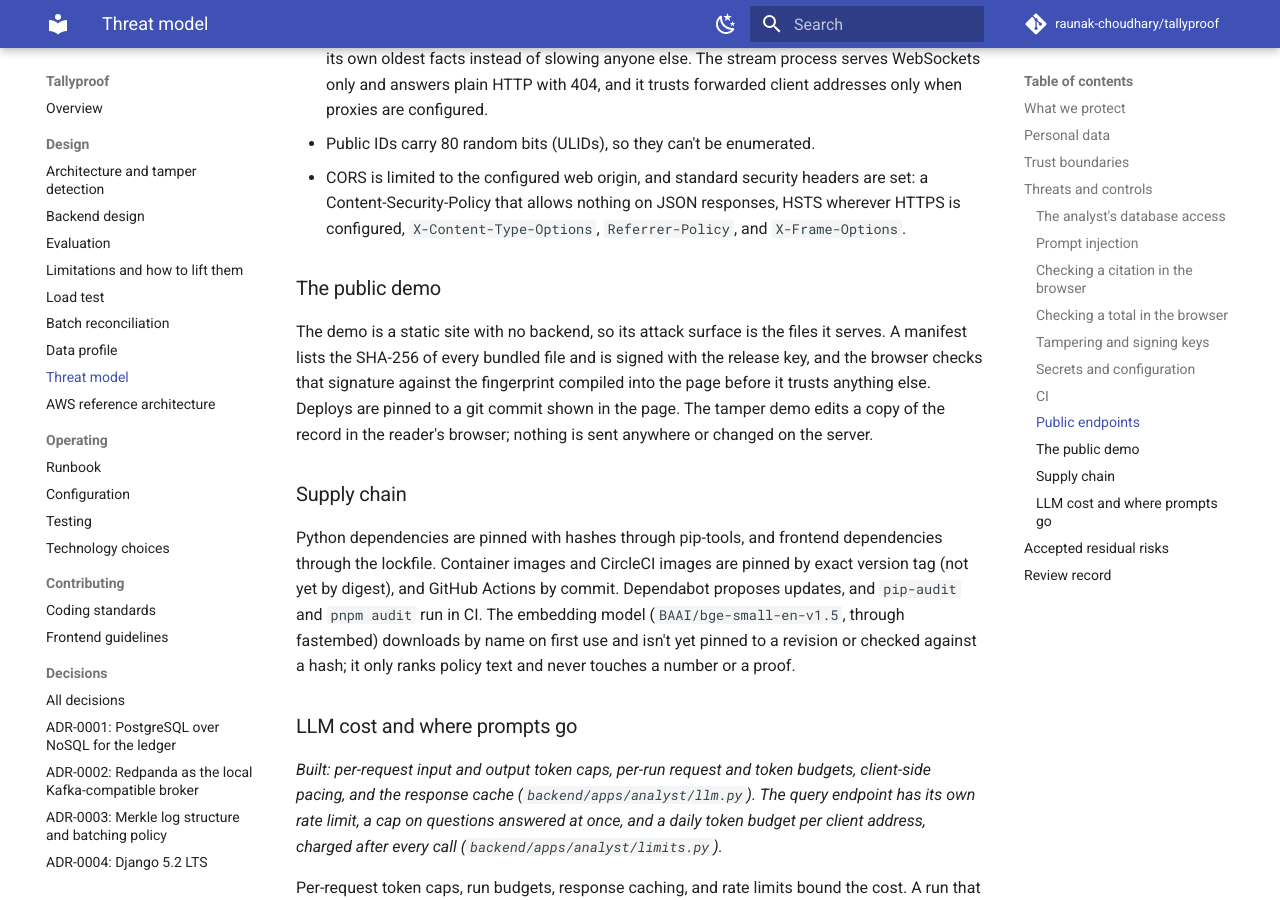
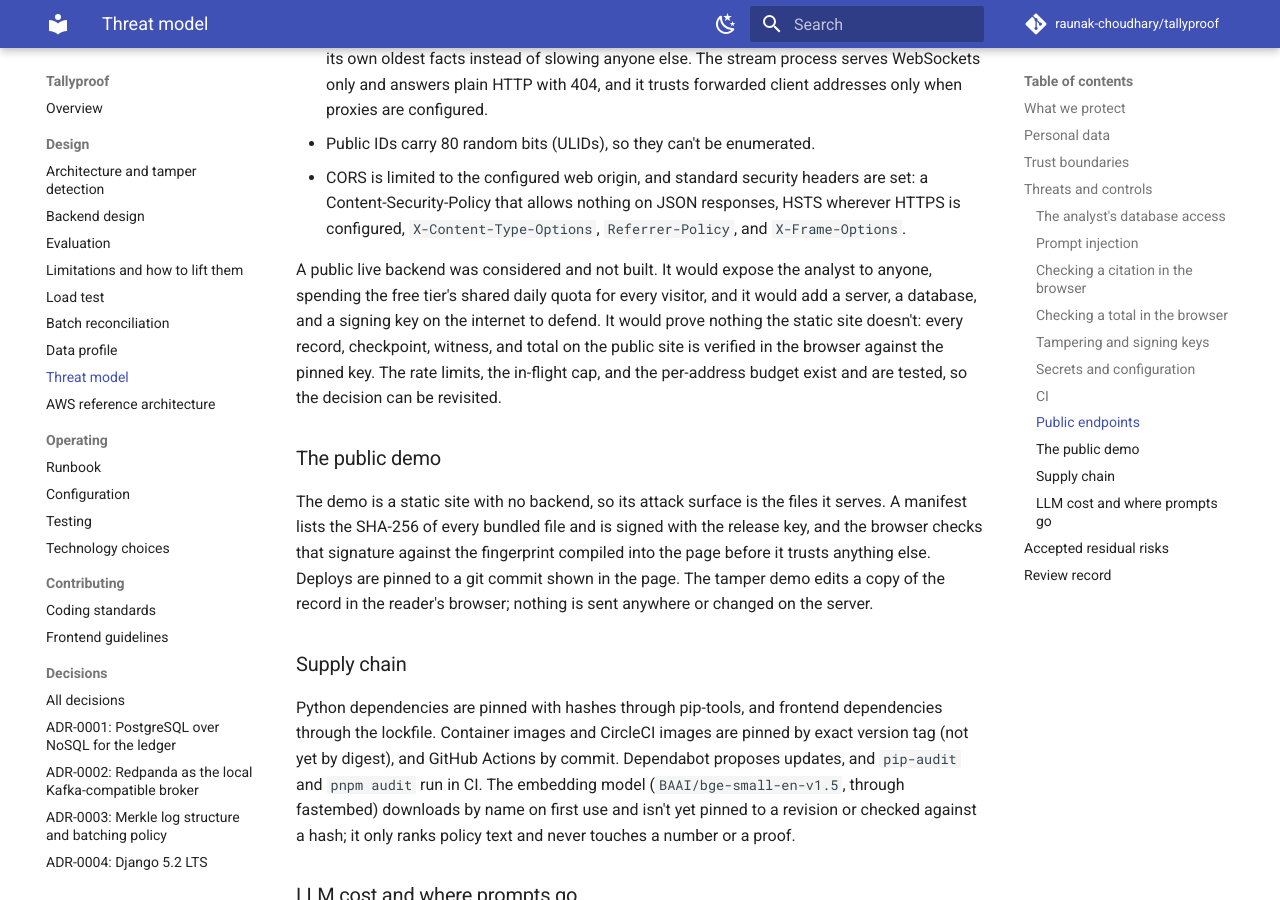
Before and after one commit to raunak-choudhary/tallyproof, an MkDocs documentation site: the page built from docs/threat-model.md, in a window 1280 px wide and 900 px high, scrolled down 8109 px. Built offline with MkDocs 1.6.1 and Material for MkDocs 9.7.7, drawn with Linux system fonts in a browser that asks for light colours; comment, search, counter and statistics services are not loaded.

Commit message:
docs: record why there is no public live backend
It would spend the free tier's shared quota for every visitor and add
a server to defend, while every claim on the public site is checked in
the browser without one. The limits it would need exist and are
tested, so the decision can be revisited.

```diff
--- a/docs/threat-model.md
+++ b/docs/threat-model.md
@@ -150,6 +150,9 @@ The append-only tables have no update or delete grants for the application role,
 - Public IDs carry 80 random bits (ULIDs), so they can't be enumerated.
 - CORS is limited to the configured web origin, and standard security headers are set: a Content-Security-Policy that allows nothing on JSON responses, HSTS wherever HTTPS is configured, `X-Content-Type-Options`, `Referrer-Policy`, and `X-Frame-Options`.
 
+
+A public live backend was considered and not built. It would expose the analyst to anyone, spending the free tier's shared daily quota for every visitor, and it would add a server, a database, and a signing key on the internet to defend. It would prove nothing the static site doesn't: every record, checkpoint, witness, and total on the public site is verified in the browser against the pinned key. The rate limits, the in-flight cap, and the per-address budget exist and are tested, so the decision can be revisited.
+
 ### The public demo
 
 The demo is a static site with no backend, so its attack surface is the files it serves. A manifest lists the SHA-256 of every bundled file and is signed with the release key, and the browser checks that signature against the fingerprint compiled into the page before it trusts anything else. Deploys are pinned to a git commit shown in the page. The tamper demo edits a copy of the record in the reader's browser; nothing is sent anywhere or changed on the server.
```
